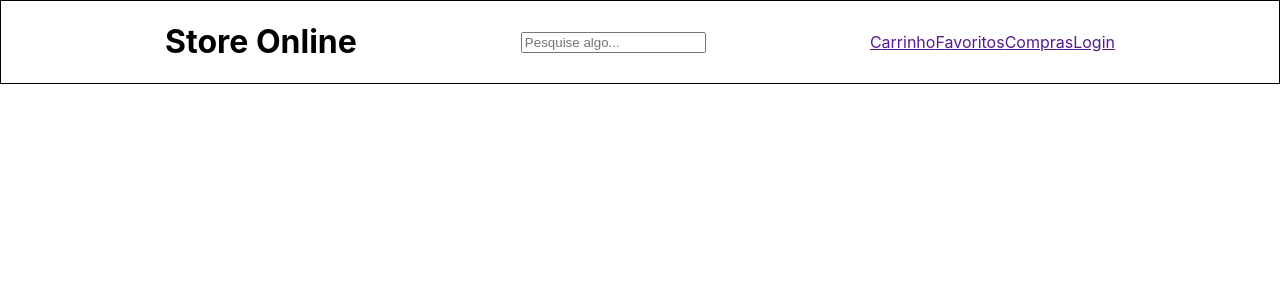
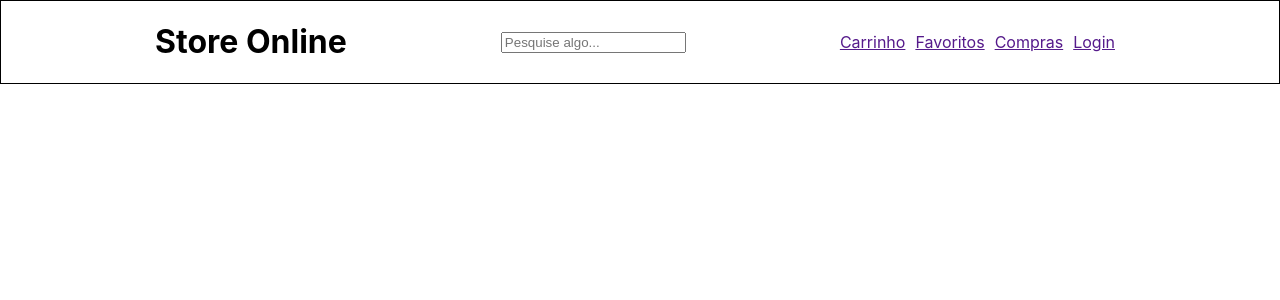
Before and after one commit to EsGui/frontend-store-online, a React (Create React App) app in the folder store-online/: page / in a window 1280 px wide. Shown: the top 300 px of the page. Built offline with nearby package versions, Linux system fonts and the light colour scheme.

Commit message:
feat: foram adicionados espaços entre cada do menu no header

```diff
--- a/store-online/src/Component/Header/HomePageHeader.js
+++ b/store-online/src/Component/Header/HomePageHeader.js
@@ -3,6 +3,10 @@ import { Link } from 'react-router-dom';
 import './HomePageHeader.css'
 
 function HomePageHeader() {
+  const styleLink = {
+    marginRight: '10px'
+  }
+
   return (
     <>
       <div className="ContainerHomePageHeader">
@@ -13,10 +17,10 @@ function HomePageHeader() {
             <input type="search" placeholder="Pesquise algo..." />
         </div>
         <div className="MenuHomePageHeader">
-            <Link>Carrinho</Link>
-            <Link>Favoritos</Link>
-            <Link>Compras</Link>
-            <Link>Login</Link>
+            <Link style={ styleLink }>Carrinho</Link>
+            <Link style={ styleLink }>Favoritos</Link>
+            <Link style={ styleLink }>Compras</Link>
+            <Link style={ styleLink }>Login</Link>
         </div>
       </div>
     </>
```
